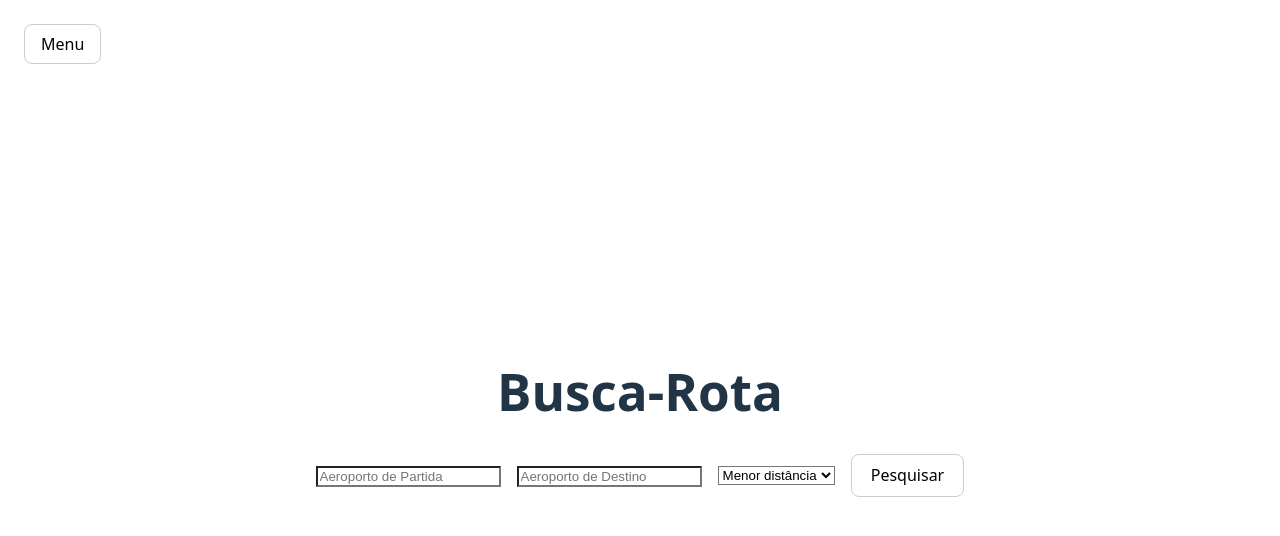
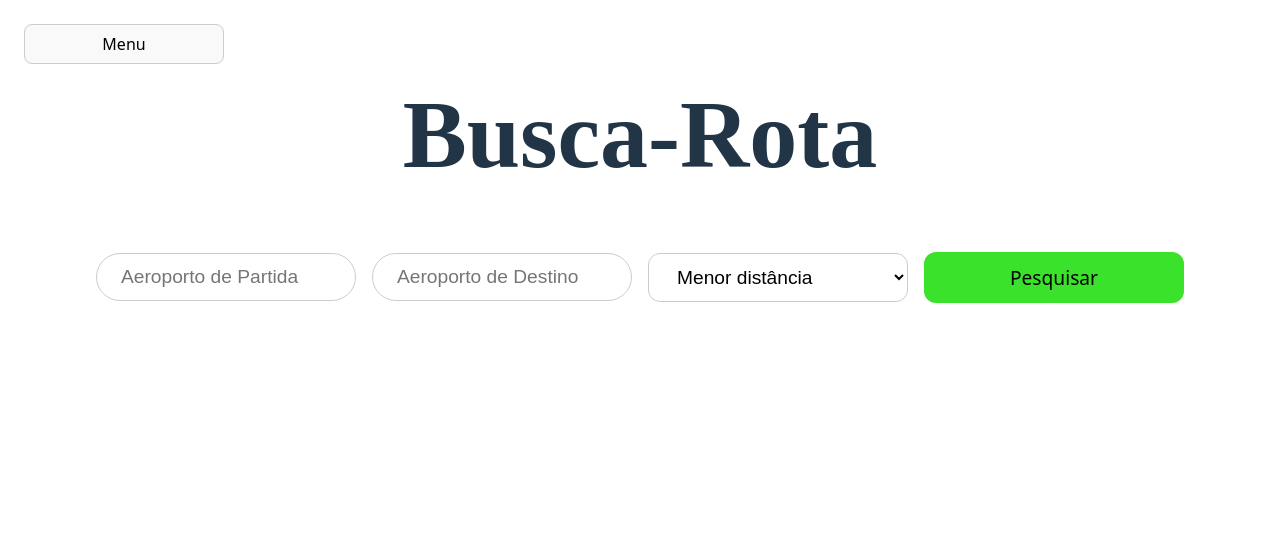
Before and after one commit to eijiuchiyama/busca-rota, a React (Vite) app in the folder busca-rota-react/: page / in a window 1280 px wide. Shown: the top 536 px of the page. Built offline with nearby package versions, Linux system fonts and the light colour scheme.

Commit message:
Estilização das páginas

```diff
--- a/busca-rota-react/src/components/BackToMenuButton.jsx
+++ b/busca-rota-react/src/components/BackToMenuButton.jsx
@@ -15,12 +15,12 @@ const BackToMenuButton = () => {
         color: '#000',
         border: '1px solid #ccc',
         borderRadius: '50%',
-        width: 40,
-        height: 40,
+        width: 80,
+        height: 80,
         display: 'flex',
         alignItems: 'center',
         justifyContent: 'center',
-        fontSize: 20,
+        fontSize: 30,
         cursor: 'pointer',
         zIndex: 1100,
       }}
--- a/busca-rota-react/src/components/NavigationDropdown.jsx
+++ b/busca-rota-react/src/components/NavigationDropdown.jsx
@@ -11,23 +11,23 @@ const NavigationDropdown = () => {
       onMouseEnter={() => setOpen(true)}
       onMouseLeave={() => setOpen(false)}
     >
-      <button style={{ padding: '8px 16px', cursor: 'pointer' }}>Menu</button>
+      <button style={{ padding: '8px 16px', cursor: 'pointer', width: '200px' }}>Menu</button>
       {open && (
         <div
           style={{
             position: 'absolute',
             top: '100%',
             left: 0,
-            background: 'white',
+            background: 'rgb(223, 223, 223)',
             border: '1px solid #ccc',
             boxShadow: '0 2px 8px rgba(0,0,0,0.15)',
             zIndex: 1000,
-            minWidth: '160px'
+            width: '200px'
           }}
         >
-          <Link to="/login" style={{ display: 'block', padding: '8px', textDecoration: 'none', color: '#333' }}>Login / Sign In</Link>
-          <Link to="/all-airports" style={{ display: 'block', padding: '8px', textDecoration: 'none', color: '#333' }}>All Airports</Link>
-          <Link to="/all-airlines" style={{ display: 'block', padding: '8px', textDecoration: 'none', color: '#333' }}>All Airlines</Link>
+          <Link to="/login" style={{ display: 'block', padding: '8px', textDecoration: 'none', color: '#333' }}>Log In/Sign In</Link>
+          <Link to="/all-airports" style={{ display: 'block', padding: '8px', textDecoration: 'none', color: '#333' }}>Aeroportos</Link>
+          <Link to="/all-airlines" style={{ display: 'block', padding: '8px', textDecoration: 'none', color: '#333' }}>Companhias Aéreas</Link>
         </div>
       )}
     </div>
--- a/busca-rota-react/src/components/OptionsDropdown.jsx
+++ b/busca-rota-react/src/components/OptionsDropdown.jsx
@@ -2,7 +2,19 @@ import React from 'react';
 
 const OptionsDropdown = ({ options, selectedOption, onOptionChange }) => {
   return (
-    <select value={selectedOption} onChange={onOptionChange}>
+    <select
+      value={selectedOption}
+      onChange={onOptionChange}
+      style={{
+        borderRadius: '12px',
+        padding: '12px 24px',
+        fontSize: '1.2rem',
+        border: '1px solid #ccc',
+        outline: 'none',
+        width: '260px',
+        boxSizing: 'border-box',
+      }}
+    >
       {options.map((option, index) => (
         <option key={index} value={option}>
           {option}
--- a/busca-rota-react/src/components/StringInput.jsx
+++ b/busca-rota-react/src/components/StringInput.jsx
@@ -1,6 +1,6 @@
 import React, { useState } from 'react';
 
-const StringInput = ({ placeholder, parameter, onOptionChange }) => {
+const StringInput = ({ placeholder, parameter, onOptionChange, style }) => {
   return (
     <div>
       <input
@@ -8,6 +8,16 @@ const StringInput = ({ placeholder, parameter, onOptionChange }) => {
         placeholder={placeholder}
         value={parameter}
         onChange={onOptionChange}
+        style={{
+          borderRadius: '24px',
+          padding: '12px 24px',
+          fontSize: '1.2rem',
+          border: '1px solid #ccc',
+          outline: 'none',
+          width: '260px',
+          boxSizing: 'border-box',
+          ...style,
+        }}
       />
     </div>
   );
--- a/busca-rota-react/src/index.css
+++ b/busca-rota-react/src/index.css
@@ -24,7 +24,6 @@ a:hover {
 
 body {
   margin: 0;
-  display: flex;
   place-items: center;
   min-width: 320px;
   min-height: 100vh;
@@ -38,8 +37,8 @@ h1 {
 input,
 select,
 textarea {
-  background-color: #fff !important;
-  color: #000 !important;
+  background-color: #fff;
+  color: #000;
 }
 
 button {
@@ -49,8 +48,8 @@ button {
   font-size: 1em;
   font-weight: 500;
   font-family: inherit;
-  background-color: #fff !important;
-  color: #000 !important;
+  background-color: #fff;
+  color: #000;
   cursor: pointer;
   transition: border-color 0.25s;
 }
--- a/busca-rota-react/src/pages/AllAirlines.jsx
+++ b/busca-rota-react/src/pages/AllAirlines.jsx
@@ -1,13 +1,20 @@
-import React from 'react';
+import React, { useState } from 'react';
 import BackToMenuButton from '../components/BackToMenuButton';
+import StringInput from '../components/StringInput';
 
 function AllAirlines() {
+  const [airline, setAirline] = useState('');
+
   return (
     <div>
       <BackToMenuButton />
-      <h1>All Airlines</h1>
-      <p>Here you can find a list of all airlines.</p>
-      {/* Additional content such as a list of airlines can be added here */}
+      <h1 style={{ textAlign: 'center', marginTop: '50px', fontSize: '96px', fontFamily: "Turret Road"}}>Companhias Aéreas</h1>
+      <StringInput
+          placeholder={"Filtro de nome das Companhias Aéreas"}
+          parameter={airline}
+          onOptionChange={(e) => setAirline(e.target.value)}
+          style={{ margin: '20px auto', display: 'block', width: '600px' }}
+      />
     </div>
   );
 }
--- a/busca-rota-react/src/pages/AllAirports.jsx
+++ b/busca-rota-react/src/pages/AllAirports.jsx
@@ -1,13 +1,20 @@
-import React from 'react';
+import React, { useState } from 'react';
 import BackToMenuButton from '../components/BackToMenuButton';
+import StringInput from '../components/StringInput';
 
 function AllAirports() {
+  const [airport, setAirport] = useState('');
+
   return (
     <div>
       <BackToMenuButton />
-      <h1>All Airports</h1>
-      <p>List of all airports will be displayed here.</p>
-      {/* You can add a component to fetch and display the airports data */}
+      <h1 style={{ textAlign: 'center', marginTop: '50px', fontSize: '96px', fontFamily: "Turret Road"}}>Aeroportos</h1>
+      <StringInput
+          placeholder={"Filtro de nome dos Aeroportos"}
+          parameter={airport}
+          onOptionChange={(e) => setAirport(e.target.value)}
+          style={{ margin: '20px auto', display: 'block', width: '600px' }}
+      />
     </div>
   );
 }
--- a/busca-rota-react/src/pages/Home.jsx
+++ b/busca-rota-react/src/pages/Home.jsx
@@ -30,7 +30,7 @@ function Home() {
       <div style={{ position: 'absolute', top: 24, left: 24 }}>
         <NavigationDropdown />
       </div>
-      <h1 style={{ textAlign: 'center', marginTop: '60px' }}>Busca-Rota</h1>
+      <h1 style={{ textAlign: 'center', marginTop: '50px', fontSize: '96px', fontFamily: "Turret Road"}}>Busca-Rota</h1>
       <div style={{ display: 'flex', justifyContent: 'center', alignItems: 'center', gap: '16px', marginTop: '32px' }}>
         <StringInput
           placeholder={"Aeroporto de Partida"}
@@ -47,7 +47,19 @@ function Home() {
           selectedOption={selectedOption}
           onOptionChange={(e) => setSelectedOption(e.target.value)}
         />
-        <button onClick={onSearch}> Pesquisar </button>
+        <button
+          onClick={onSearch}
+          style={{
+          borderRadius: '12px',
+          padding: '12px 24px',
+          fontSize: '1.2rem',
+          border: '0px',
+          outline: 'none',
+          width: '260px',
+          boxSizing: 'border-box',
+          background: 'rgb(58, 226, 43)',
+          appearance: 'none',
+          }}> Pesquisar </button>
       </div>
     </div>
   );
```
